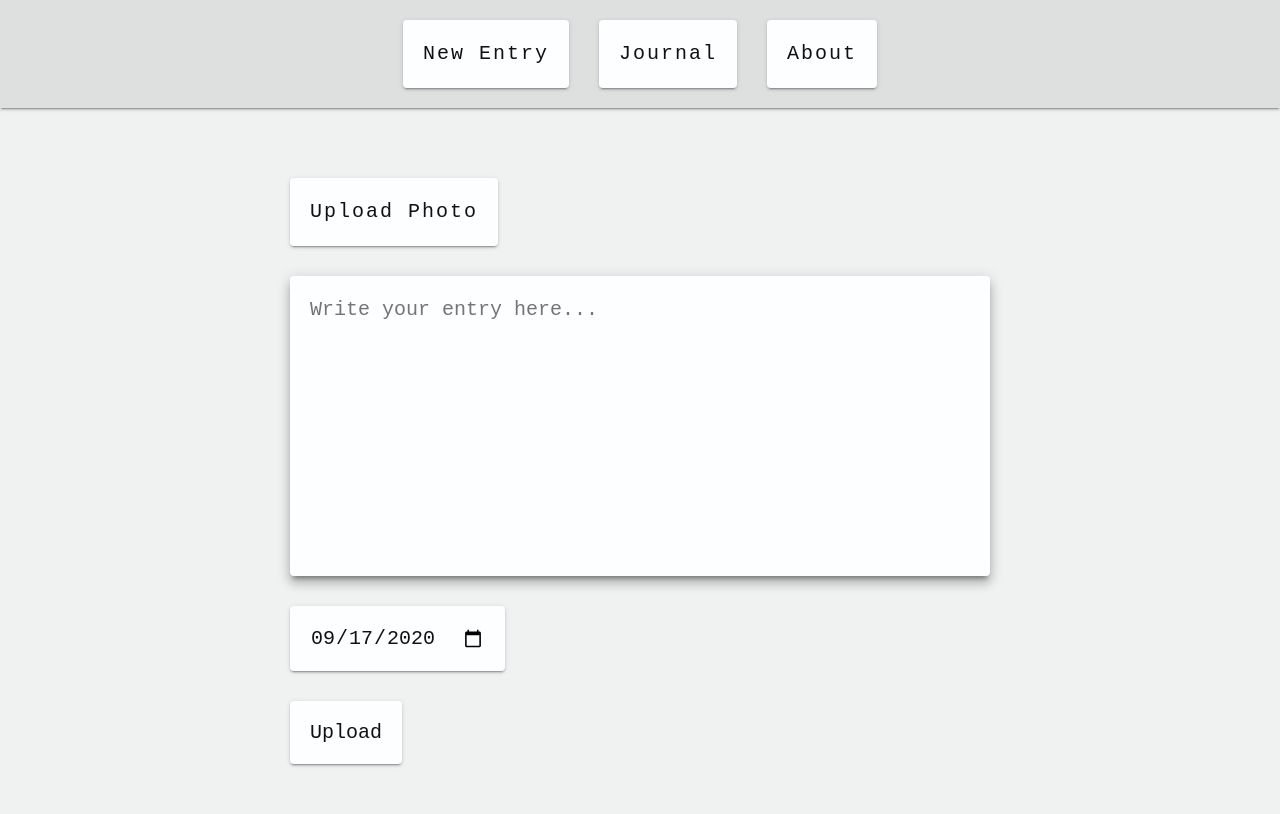
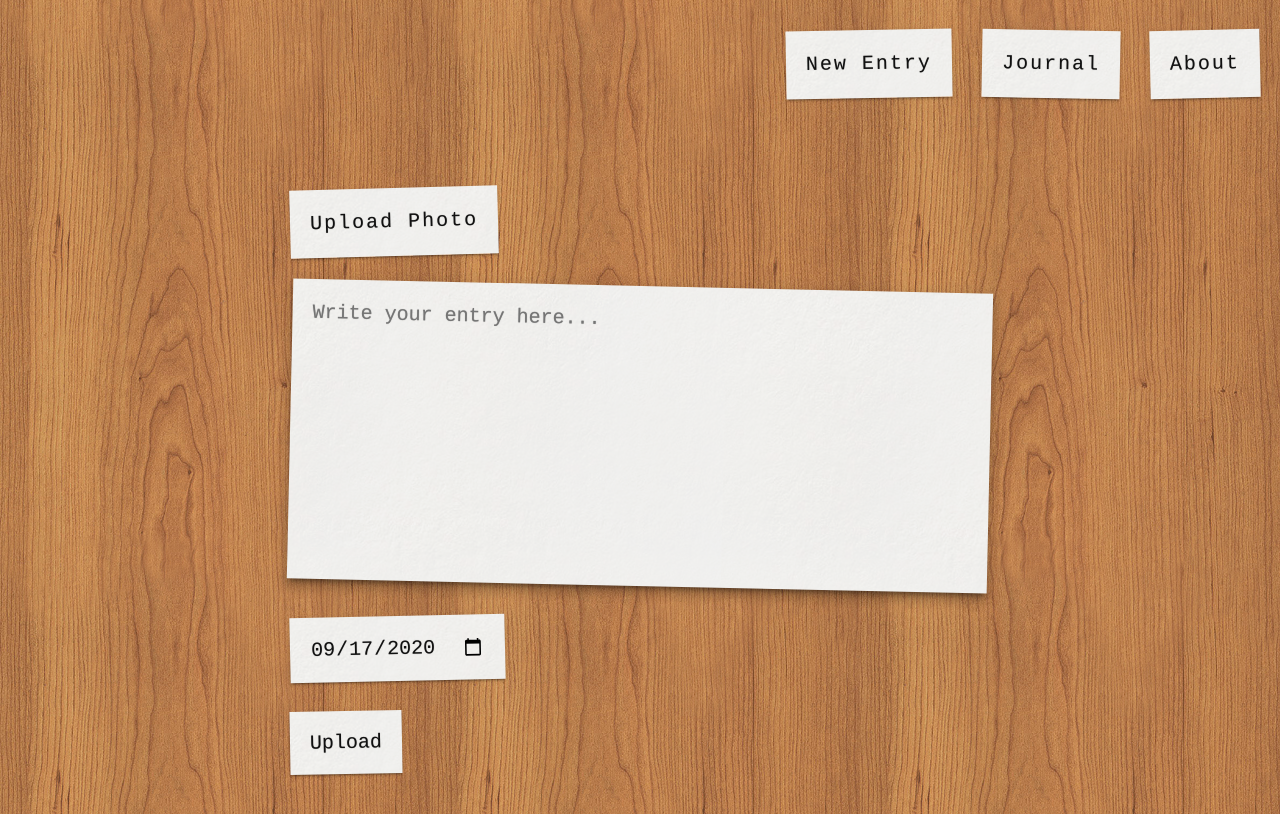
Before and after one commit to will-hanlen/capsulate, a Next.js app: page / in a window 1280 px wide. Built offline with nearby package versions, Linux system fonts and the light colour scheme.

Commit message:
style in a more distinctive way
no more boring gray backgrounds. Everything is now meant to have a feel of paper strewn across a wooden desk

```diff
--- a/components/entry.js
+++ b/components/entry.js
@@ -3,7 +3,7 @@ const Entry = (props) => {
   let dateString = new Date(date[0], date[1], date[2]).toDateString()
   return (
     <>
-      <div className="card vertical-flex">
+      <div className={`card entry-flex r${Math.floor(Math.random() * 5)}`}>
         <p>{dateString}</p>
         <p>{props.text}</p>
         <img className="photoCard" src={props.photo} />
--- a/components/fullContainer.js
+++ b/components/fullContainer.js
@@ -15,7 +15,7 @@ const FullContainer = (props) => {
           display: flex;
           flex-flow: row wrap;
           justify-content: flex-start;
-          align-items: stretch;
+          align-items: center;
         }
 
       `}</style>
--- a/components/nav.js
+++ b/components/nav.js
@@ -11,16 +11,14 @@ class Nav extends React.Component {
     return (
       <>
         <nav className="horizontal-flex">
-          <Link href="/"><a className="card">New Entry</a></Link>
-          <Link href="/journal"><a className="card">Journal</a></Link>
-          <Link href="/about"><a className="card">About</a></Link>
+          <Link href="/"><a className="card r0">New Entry</a></Link>
+          <Link href="/journal"><a className="card r1">Journal</a></Link>
+          <Link href="/about"><a className="card r2">About</a></Link>
         </nav>
 
         <style jsx>{`
           nav {
             padding: 1rem;
-            box-shadow: var(--shadow);
-            background: var(--nav);
           }
         `}</style>
       </>
--- a/components/newEntry.js
+++ b/components/newEntry.js
@@ -42,15 +42,16 @@ class NewEntry extends React.Component {
       <>
           <form className="vertical-flex" onSubmit={this.handleSubmit}>
 
-              <img className="photoCard" hidden={this.state.imagePreviewHidden} src={this.state.imagePreviewSource} />
+              <img className="photoCard r0" hidden={this.state.imagePreviewHidden} src={this.state.imagePreviewSource} />
 
-              <label tabIndex="0" className="card" htmlFor="file">{this.state.imageButtonPrompt}</label>
+              <label tabIndex="0" className="card r4" htmlFor="file">{this.state.imageButtonPrompt}</label>
               <input id="file" type="file" onChange={this.handlePhotoChange}/>
 
 
-              <textarea className="card" id="text-area" required autoFocus placeholder="Write your entry here..." onChange={this.handleTextChange} tabIndex="0" autoFocus />
-              <input className="card" type="date" required value={this.state.date} onChange={this.handleDateChange}/>
-              <input className="card" id="submit" type="submit" value="Upload"/>
+              <textarea className="card r3" id="text-area" required autoFocus placeholder="Write your entry here..." onChange={this.handleTextChange} tabIndex="0" autoFocus />
+
+              <input className="card r2" type="date" required value={this.state.date} onChange={this.handleDateChange}/>
+              <input className="card r0" id="submit" type="submit" value="Upload"/>
 
           </form>
 
--- a/pages/about.js
+++ b/pages/about.js
@@ -14,10 +14,10 @@ const About = () => {
       <Nav />
 
       <Container>
-        <div className="text-flex">
+        <div className="text-flex card r2">
           <p>Capsulate is a simple photo journaling app.</p>
           <p>It is being built as a portfolio project.</p>
-          <a className="card" href="https://github.com/will-hanlen/capsulate">Github Source Code</a>
+          <a className="card r4" href="https://github.com/will-hanlen/capsulate">Github Source Code</a>
         </div>
       </Container>
     </>
--- a/styles/global.css
+++ b/styles/global.css
@@ -7,7 +7,7 @@ html {
 
   --container-width: 800px;
 
-  --radius: 0.2rem;
+  --radius: 0;
 
   --shadow: 0 2px 2px 0 rgba(0, 0, 0, 0.14),
     0 1px 5px 0 rgba(0, 0, 0, 0.12),
@@ -35,7 +35,7 @@ body {
   font-family: monospace;
   line-height: 1.4rem;
   letter-spacing: 0.1em;
-  background-color: var(--background);
+  background-image: url("wood.png");
   color: var(--text);
 }
 
@@ -73,8 +73,9 @@ label {
 
 .card {
   color: var(--text);
+  text-shadow: 0 0 1px #00000055;
   text-decoration: none;
-  background: var(--paper);
+  background-image: url('paper.png');
   border: none;
   box-shadow: var(--shadow);
   border-radius: var(--radius);
@@ -84,7 +85,7 @@ label {
 }
 
 .card:hover, .card:focus {
-  box-shadow: var(--active-shadow)
+  box-shadow: var(--active-shadow);
 }
 
 .card:disabled {
@@ -99,6 +100,13 @@ label {
   width: 100%;
   border: 0.15rem solid #ccc;
   border-radius: var(--radius);
+}
+
+.entry-flex {
+  display: flex;
+  flex-flow: column nowrap;
+  justify-content: center;
+  align-items: center;
 }
 
 .vertical-flex {
@@ -119,7 +127,7 @@ label {
 .horizontal-flex {
   display: flex;
   flex-flow: row wrap;
-  justify-content: center;
+  justify-content: flex-end;
   align-items: flex-start;
 }
 
@@ -127,8 +135,28 @@ label {
   margin-left: 0;
 }
 
+.r0 {
+  transform: rotate(-1deg);
+}
+.r1 {
+  transform: rotate(1deg);
+}
+.r2 {
+  transform: rotate(-1.25deg);
+}
+.r3 {
+  transform: rotate(1.25deg);
+}
+.r4 {
+  transform: rotate(-1.5deg);
+}
+.r5 {
+  transform: rotate(1.5deg);
+}
+
 .horizontal-flex .card {
   margin-left: 1.5rem;
+  margin-top: 0.5rem;
 }
 
 .text-flex {
@@ -140,6 +168,7 @@ label {
 
 .journal-flex .card {
   flex-basis: 30%;
+  min-width: 200px;
   flex-grow: 1;
   margin: 1rem;
 }
```
Also changed, not shown: styles/paper.png (added), styles/wood.png (added).
